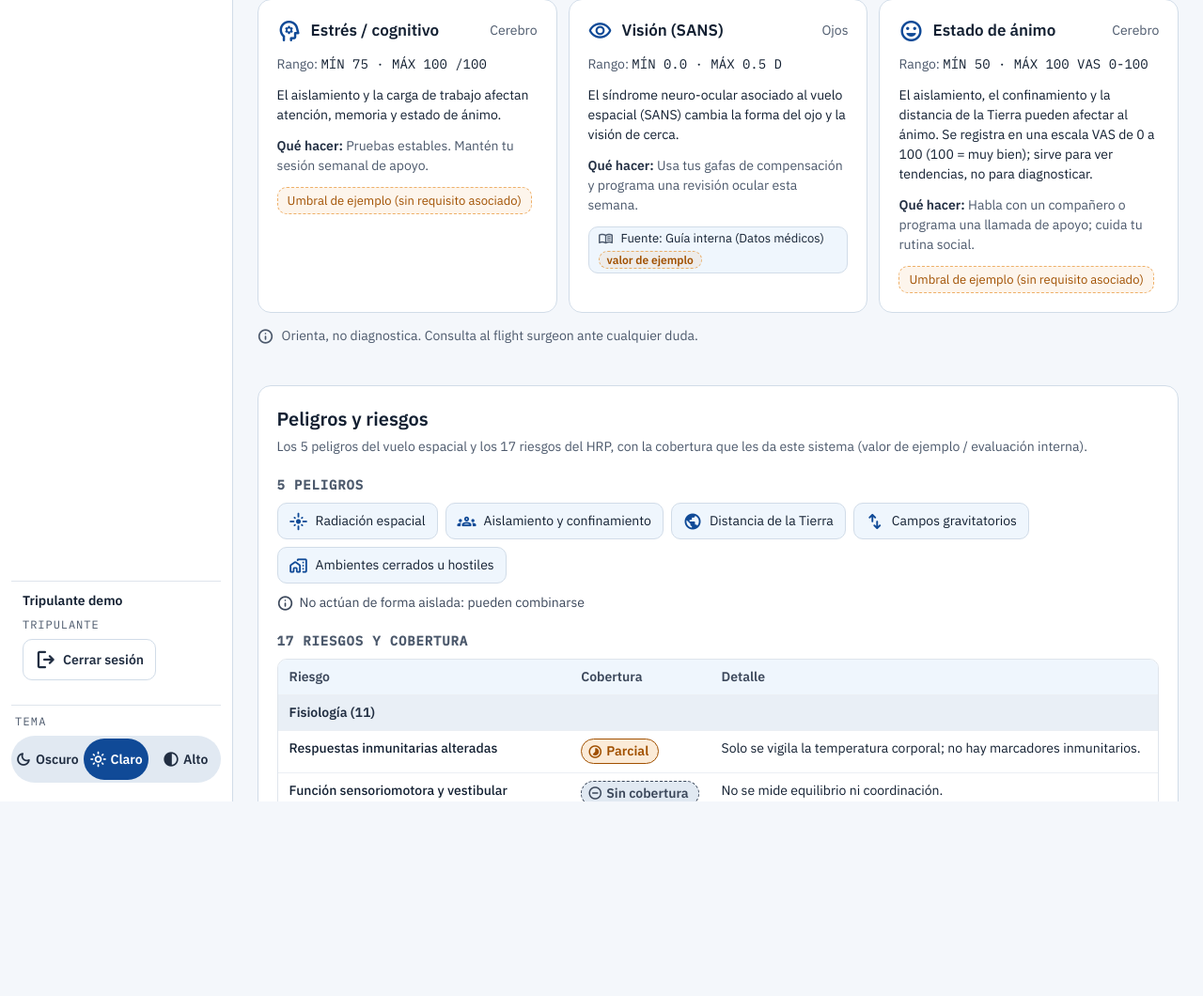
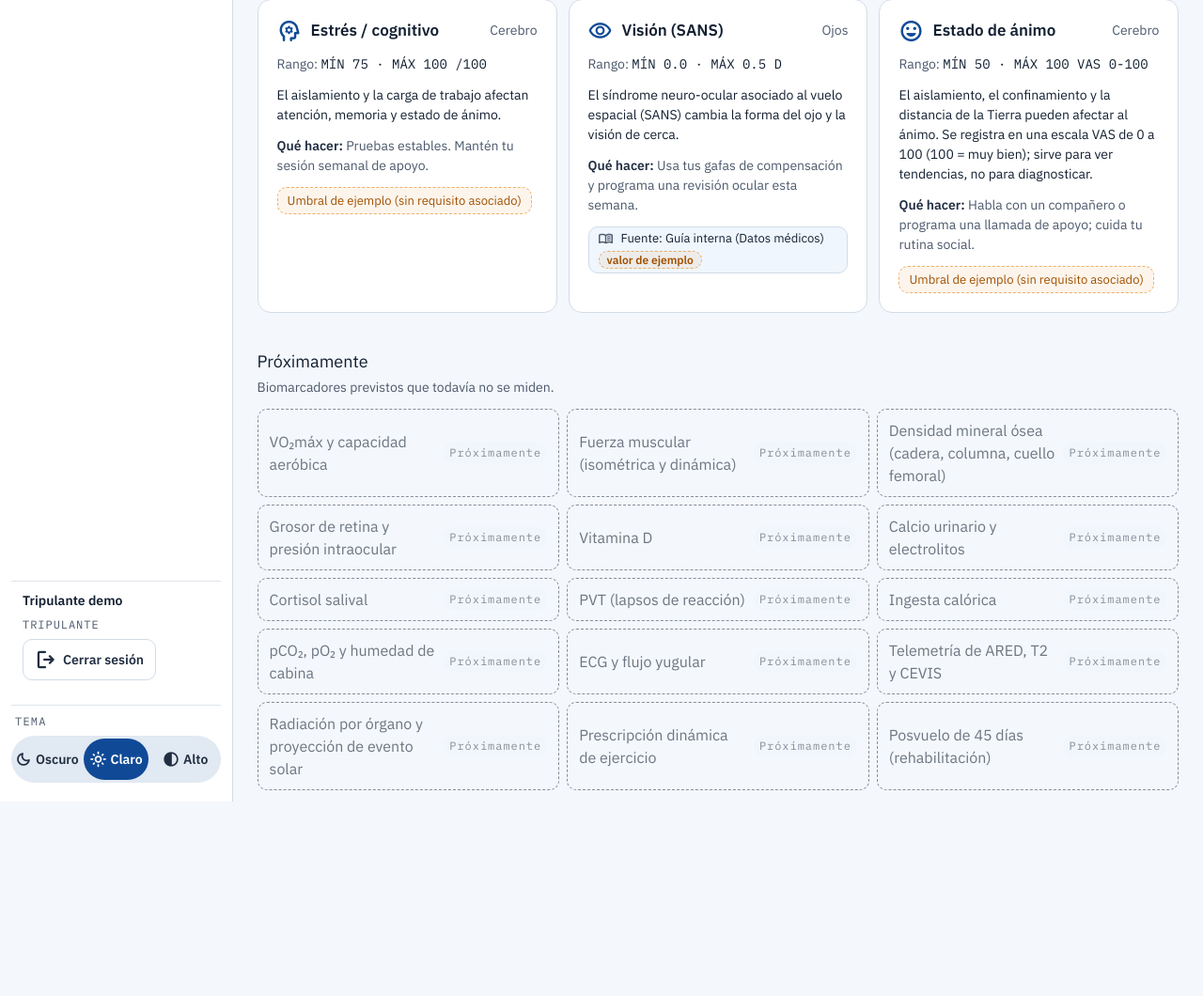
Before and after one commit to Dilan-Prog/health-nasa, a Laravel app: page /guia in a window 1280 px wide. Shown: the part 1747-2807 px from the top of the page at 94% size. Before the commit the page ends 2600 px from the top, so only its background shows below. Run offline with Laravel 10, Linux system fonts and the light colour scheme; a user stored in the database is signed in; data comes from the database, SQL or seed files in the repository; style sheets or scripts are compiled from the project's sources; some libraries are stand-ins or nearby versions.

Commit message:
Biomarcadores del bloque 3B como Próximamente en Guía y Sistemas
Co-Authored-By: Claude Sonnet 5.5 <noreply@anthropic.com>

```diff
--- a/app/Livewire/Guia.php
+++ b/app/Livewire/Guia.php
@@ -36,6 +36,7 @@ class Guia extends Component
             'astronauta' => $a,
             'tarjetas' => $this->tarjetas($a),
             'extras' => $this->extras($a),
+            'proximamente' => Sistemas::proximamente(),
         ]);
     }
 
--- a/app/Livewire/Sistemas.php
+++ b/app/Livewire/Sistemas.php
@@ -49,6 +49,11 @@ class Sistemas extends Component
             return [];
         }
 
+        $prox = [];
+        foreach (self::proximamente() as $p) {
+            $prox[$p['sistema']][] = $p['nombre'];
+        }
+
         $out = [];
         foreach (config('sistemas.grupos', []) as $i => $g) {
             $filas = [];
@@ -71,6 +76,7 @@ class Sistemas extends Component
             $sinCobertura = ($g['marcadores'] ?? []) === [];
             $out[] = [
                 'indice' => $i, 'titulo' => $g['titulo'], 'ic' => $g['ic'], 'filas' => $filas,
+                'proximamente' => $prox[$g['clave']] ?? [],
                 'sin_cobertura' => $sinCobertura, 'pendiente' => $g['pendiente'] ?? null,
                 'estado' => $sinCobertura ? 'sin' : ($peor ?? 'ok'),
                 'estado_txt' => $sinCobertura ? 'SIN COBERTURA' : self::ESTADOS[$peor ?? 'ok'][0],
@@ -80,4 +86,10 @@ class Sistemas extends Component
 
         return $out;
     }
+
+    /** Hoja de ruta (config/proximamente.php): solo texto, sin lógica ni campos. */
+    public static function proximamente(): array
+    {
+        return config('proximamente.items', []);
+    }
 }
--- /dev/null
+++ b/config/proximamente.php
@@ -0,0 +1,41 @@
+<?php
+
+/*
+ | HOJA DE RUTA (bloque 3B): biomarcadores que el documento de arquitectura menciona y que el proyecto NO mide todavía.
+ | Solo se muestran como "Próximamente" (Guía y Sistemas). No tienen campos, lógica, umbrales ni enlaces.
+ |
+ |  nombre   Texto mostrado.
+ |  sistema  `clave` de un grupo de config/sistemas.php (la tarjeta de Sistemas donde se lista).
+ |  fuente   Archivo de docs/fuentes que lo menciona (sin cifras: nada clínico validado).
+ | El mapeo a sistema es una decisión del proyecto, no de la norma; se justifica en cada comentario.
+ */
+
+$dm = 'docs/fuentes/datos_medicos.txt';
+
+return [
+    'items' => [
+        // Aparece junto a DMO y fuerza en la fila "Musculoesquelético" del documento.
+        ['nombre' => 'VO₂máx y capacidad aeróbica', 'sistema' => 'musculoesqueletico', 'fuente' => $dm],
+        ['nombre' => 'Fuerza muscular (isométrica y dinámica)', 'sistema' => 'musculoesqueletico', 'fuente' => $dm],
+        ['nombre' => 'Densidad mineral ósea (cadera, columna, cuello femoral)', 'sistema' => 'musculoesqueletico', 'fuente' => $dm],
+        // Fila "Neuro-ocular (SANS)" del documento: PIO y capa de fibras nerviosas de la retina.
+        ['nombre' => 'Grosor de retina y presión intraocular', 'sistema' => 'ocular', 'fuente' => $dm],
+        // Sin sistema propio: se asocia al hueso (metabolismo del calcio); es decisión del proyecto.
+        ['nombre' => 'Vitamina D', 'sistema' => 'musculoesqueletico', 'fuente' => $dm],
+        ['nombre' => 'Calcio urinario y electrolitos', 'sistema' => 'musculoesqueletico', 'fuente' => $dm],
+        // Hormona de estrés: grupo de salud mental (el documento no la asigna a un sistema concreto).
+        ['nombre' => 'Cortisol salival', 'sistema' => 'salud_mental', 'fuente' => $dm],
+        // Test de vigilancia (lapsos de reacción): relacionado con sueño y fatiga.
+        ['nombre' => 'PVT (lapsos de reacción)', 'sistema' => 'sueno', 'fuente' => $dm],
+        ['nombre' => 'Ingesta calórica', 'sistema' => 'metabolico', 'fuente' => $dm],
+        // Atmósfera de cabina: el sistema afectado es el respiratorio (el documento los agrupa con radiación y cabina).
+        ['nombre' => 'pCO₂, pO₂ y humedad de cabina', 'sistema' => 'respiratorio', 'fuente' => $dm],
+        ['nombre' => 'ECG y flujo yugular', 'sistema' => 'cardiovascular', 'fuente' => $dm],
+        // Telemetría de máquinas de ejercicio: fila musculoesquelética del documento.
+        ['nombre' => 'Telemetría de ARED, T2 y CEVIS', 'sistema' => 'musculoesqueletico', 'fuente' => $dm],
+        ['nombre' => 'Radiación por órgano y proyección de evento solar', 'sistema' => 'radiacion', 'fuente' => 'docs/fuentes/variacion_dosis_efectiva.txt'],
+        // Módulo de Intervención y Contramedidas (ejercicio): se asocia al sistema que protege.
+        ['nombre' => 'Prescripción dinámica de ejercicio', 'sistema' => 'musculoesqueletico', 'fuente' => $dm],
+        ['nombre' => 'Posvuelo de 45 días (rehabilitación)', 'sistema' => 'musculoesqueletico', 'fuente' => $dm],
+    ],
+];
--- a/resources/css/app.css
+++ b/resources/css/app.css
@@ -26,6 +26,7 @@
 @import './tripulacion-alta.css';
 @import './simulacion.css';
 @import './login.css';
+@import './design/proximamente.css';
 
 @tailwind base;
 @tailwind components;
--- /dev/null
+++ b/resources/css/design/proximamente.css
@@ -0,0 +1,8 @@
+/* Hoja de ruta "Próximamente" (Guía y Sistemas): elementos atenuados, sin enlaces ni campos. */
+.prox { margin: 24px 0; }
+.prox-titulo { margin: 0 0 4px; font-size: 18px; }
+.prox-sub { margin: 0 0 12px; color: var(--muted); font-size: 14px; }
+.prox-lista { list-style: none; margin: 0; padding: 0; display: grid; grid-template-columns: repeat(auto-fill, minmax(260px, 1fr)); gap: 8px; }
+.prox-item { display: flex; align-items: center; justify-content: space-between; gap: 8px; padding: 10px 12px; border: 1px dashed var(--muted-2); border-radius: 10px; opacity: .6; cursor: default; }
+.prox-etiqueta { padding: 2px 6px; border-radius: 999px; background: var(--surface-sel); font-size: 12px; letter-spacing: .08em; color: var(--muted-2); white-space: nowrap; }
+.prox-linea { opacity: .75; margin-top: 8px; }
--- a/resources/views/livewire/guia.blade.php
+++ b/resources/views/livewire/guia.blade.php
@@ -54,6 +54,21 @@
             <span>Prueba con otro término, por ejemplo «hueso», «sueño» o «radiación».</span>
         </div>
 
+        @if ($proximamente)
+            <section class="prox" aria-labelledby="guia-prox-t">
+                <h3 class="prox-titulo" id="guia-prox-t">Próximamente</h3>
+                <p class="prox-sub">Biomarcadores previstos que todavía no se miden.</p>
+                <ul class="prox-lista">
+                    @foreach ($proximamente as $p)
+                        <li class="prox-item" data-proximamente aria-disabled="true">
+                            <span class="prox-nombre">{{ $p['nombre'] }}</span>
+                            <span class="mono prox-etiqueta">Próximamente</span>
+                        </li>
+                    @endforeach
+                </ul>
+            </section>
+        @endif
+
         <p class="guia-aviso" role="note"><span class="icono" aria-hidden="true">info</span>Orienta, no diagnostica. Consulta al flight surgeon ante cualquier duda.</p>
 
         <x-peligros-riesgos />
--- a/resources/views/livewire/sistemas.blade.php
+++ b/resources/views/livewire/sistemas.blade.php
@@ -40,6 +40,9 @@
                         @if ($t['sin_cobertura'])
                             <p class="sis-pendiente">Sin cobertura todavía.@if ($t['pendiente']) Falta medir: {{ $t['pendiente'] }}@endif</p>
                         @endif
+                        @if ($t['proximamente'])
+                            <p class="sis-pendiente prox-linea" data-proximamente><span class="mono prox-etiqueta">Próximamente</span>: {{ implode(' · ', $t['proximamente']) }}</p>
+                        @endif
                     </section>
                 @endforeach
             </div>
```
Also changed, not shown: tests/Feature/ProximamenteTest.php (added, +72 -0 lines).
